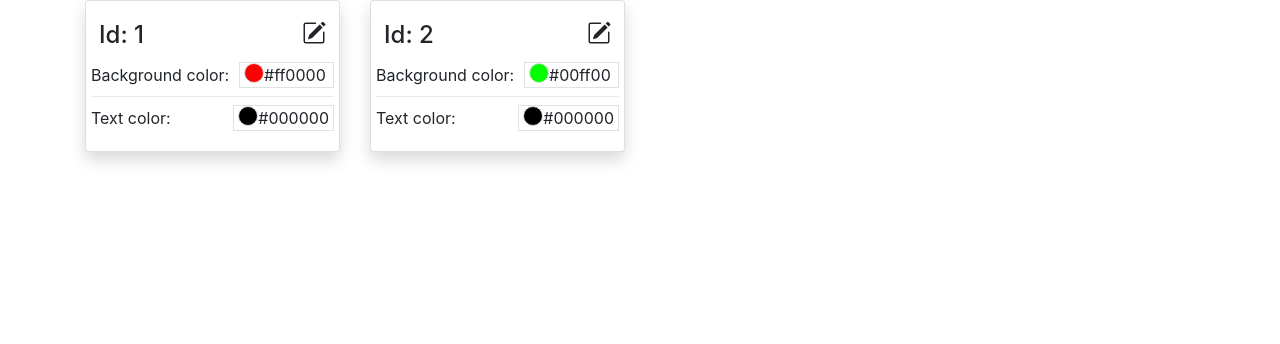
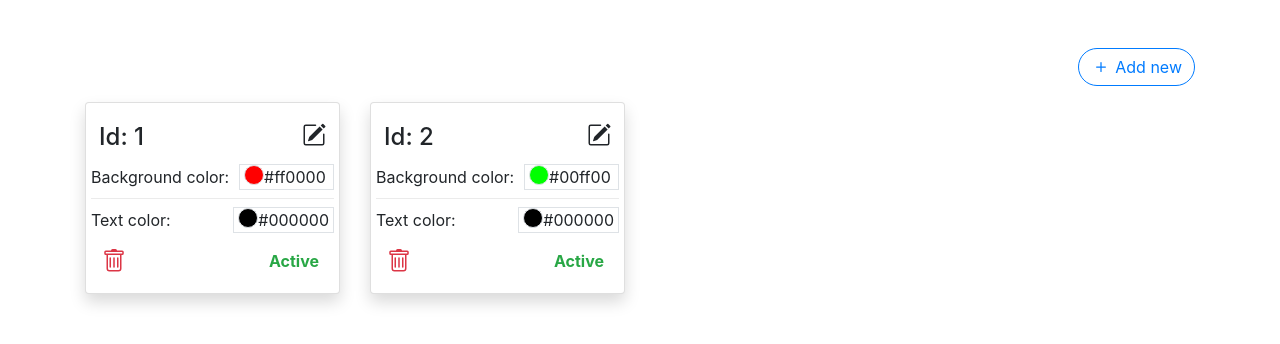
Before and after one commit to Perry523/test-searchandstay, a Nuxt app: page / in a window 1280 px wide. Shown: the top 344 px of the page. Built offline with nearby package versions, Linux system fonts and the light colour scheme; no server answers.

Commit message:
edit and delete option

```diff
--- a/components/ColorCard.vue
+++ b/components/ColorCard.vue
@@ -3,7 +3,11 @@
     <b-card-title>
       <b-row class="justify-content-between px-2">
         <div>Id: {{ entity.id }}</div>
-        <b-icon class="cursor-pointer" icon="pencil-square"></b-icon>
+        <b-icon
+          class="cursor-pointer"
+          icon="pencil-square"
+          @click="$emit('edit', entity)"
+        ></b-icon>
       </b-row>
     </b-card-title>
     <b-card-text>
@@ -17,6 +21,21 @@
         <div class="ellipsis">Text color:</div>
         <color-box :color="entity.text_color" />
       </b-row>
+      <div class="d-flex justify-content-between align-items-center mt-3">
+        <b-icon
+          @click="$emit('delete', entity)"
+          class="cursor-pointer"
+          scale="1.5"
+          variant="danger"
+          icon="trash"
+        ></b-icon>
+        <div
+          class="text-left font-weight-bold"
+          :class="entity.active ? 'text-success' : 'text-danger'"
+        >
+          {{ entity.active ? 'Active' : 'Inactive' }}
+        </div>
+      </div>
     </b-card-text>
   </b-card>
 </template>
@@ -31,5 +50,3 @@ export default {
   },
 }
 </script>
-
-<style></style>
--- a/pages/index.vue
+++ b/pages/index.vue
@@ -1,32 +1,63 @@
 <template>
   <b-container>
+    <div class="d-flex justify-content-end mb-3 mt-5">
+      <b-button pill variant="outline-primary" @click="colorModal = true">
+        <b-icon icon="plus"></b-icon>
+        Add new
+      </b-button>
+    </div>
     <div class="row gx-3">
       <div
         v-for="(entity, i) in entities"
         :key="i"
-        class="col-12 col-sm-6 col-lg-4 col-xl-3"
+        class="col-12 col-sm-6 col-lg-4 col-xl-3 mb-1 mb-sm-3"
       >
-        <color-card @edit="editColor(entity)" :entity="entity" />
+        <color-card
+          :entity="entity"
+          @edit="editColor"
+          @delete="handleDelete"
+        />
       </div>
     </div>
-    <b-modal>
-      <template v-slot:modal-title>
-        <h5>Create new color</h5>
+    <b-modal v-model="colorModal">
+      <template #modal-title>
+        <h5>
+          {{ isEdit ? 'Edit' : 'Create' }} entity {{ newEntity.id || '' }}
+        </h5>
       </template>
-      <template v-slot:modal-body>
-        <b-form-group label="Background color">
-          <color-box v-model="newEntity.bg_color" :color="newEntity.bg_color" />
+      <div>
+        <b-form-group label="Background Color">
+          <b-form-input v-model="newEntity.bg_color" placeholder="#ffffff" />
         </b-form-group>
         <b-form-group label="Text color">
-          <color-box
+          <b-form-input
             v-model="newEntity.text_color"
-            :color="newEntity.text_color"
-          />
+            placeholder="#000000"
+          ></b-form-input>
         </b-form-group>
+        <b-form-checkbox v-model="newEntity.active" name="check-button" switch>
+          Is active
+        </b-form-checkbox>
+      </div>
+      <template #modal-footer>
+        <b-button variant="secondary" @click="colorModal = false">
+          Cancel
+        </b-button>
+        <b-button variant="primary" @click="saveColor"> Create </b-button>
       </template>
-      <template v-slot:modal-footer>
-        <b-button variant="secondary" @click="modal = false"> Cancel </b-button>
-        <b-button variant="primary" @click="createColor"> Create </b-button>
+    </b-modal>
+    <b-modal v-model="confirmDelete">
+      <template #modal-title>
+        <h5>Confirm delete</h5>
+      </template>
+      <div>
+        <p>Are you sure you want to delete entity {{ newEntity.id }}?</p>
+      </div>
+      <template #modal-footer>
+        <b-button variant="secondary" @click="confirmDelete = false">
+          Cancel
+        </b-button>
+        <b-button variant="primary" @click="deleteColor"> Delete </b-button>
       </template>
     </b-modal>
   </b-container>
@@ -70,10 +101,21 @@ export default {
     return {
       entities: [],
       newEntity: {
-        bg_color: '#ff0000',
-        text_color: '#000000',
+        bg_color: '',
+        text_color: '',
+        active: 1,
       },
+      colorModal: false,
+      isEdit: false,
+      confirmDelete: false,
     }
+  },
+  watch: {
+    colorModal(val) {
+      if (!val) {
+        this.clearModal()
+      }
+    },
   },
   created() {
     this.getEntities()
@@ -89,12 +131,39 @@ export default {
       }
     },
     editColor(entity) {
-      this.newEntity = entity
-      this.modal = true
+      this.newEntity = Object.assign({}, entity)
+      this.newEntity.active = !!entity.active
+      this.isEdit = true
+      this.colorModal = true
     },
-    createColor() {
-      this.entities.push(this.newEntity)
-      this.modal = false
+    saveColor() {
+      if (this.isEdit) {
+        this.$axios.$put(
+          `/calendar_patterns/${this.newEntity.id}`,
+          this.newEntity
+        )
+      } else {
+        this.$axios.$post('/calendar_patterns', this.newEntity)
+      }
+      this.colorModal = false
+      this.getEntities()
+    },
+    deleteColor() {
+      this.$axios.$delete(`/calendar_patterns/${this.newEntity.id}`)
+      this.confirmDelete = false
+      this.getEntities()
+    },
+    handleDelete(entity) {
+      this.newEntity = Object.assign({}, entity)
+      console.log('a')
+      this.confirmDelete = true
+    },
+    clearModal() {
+      this.newEntity = {
+        bg_color: '',
+        text_color: '',
+      }
+      this.isEdit = false
     },
   },
 }
@@ -103,4 +172,7 @@ export default {
 .separator-bottom {
   border-bottom: 1px solid #ebebeb;
 }
+.cursor-pointer {
+  cursor: pointer;
+}
 </style>
```
